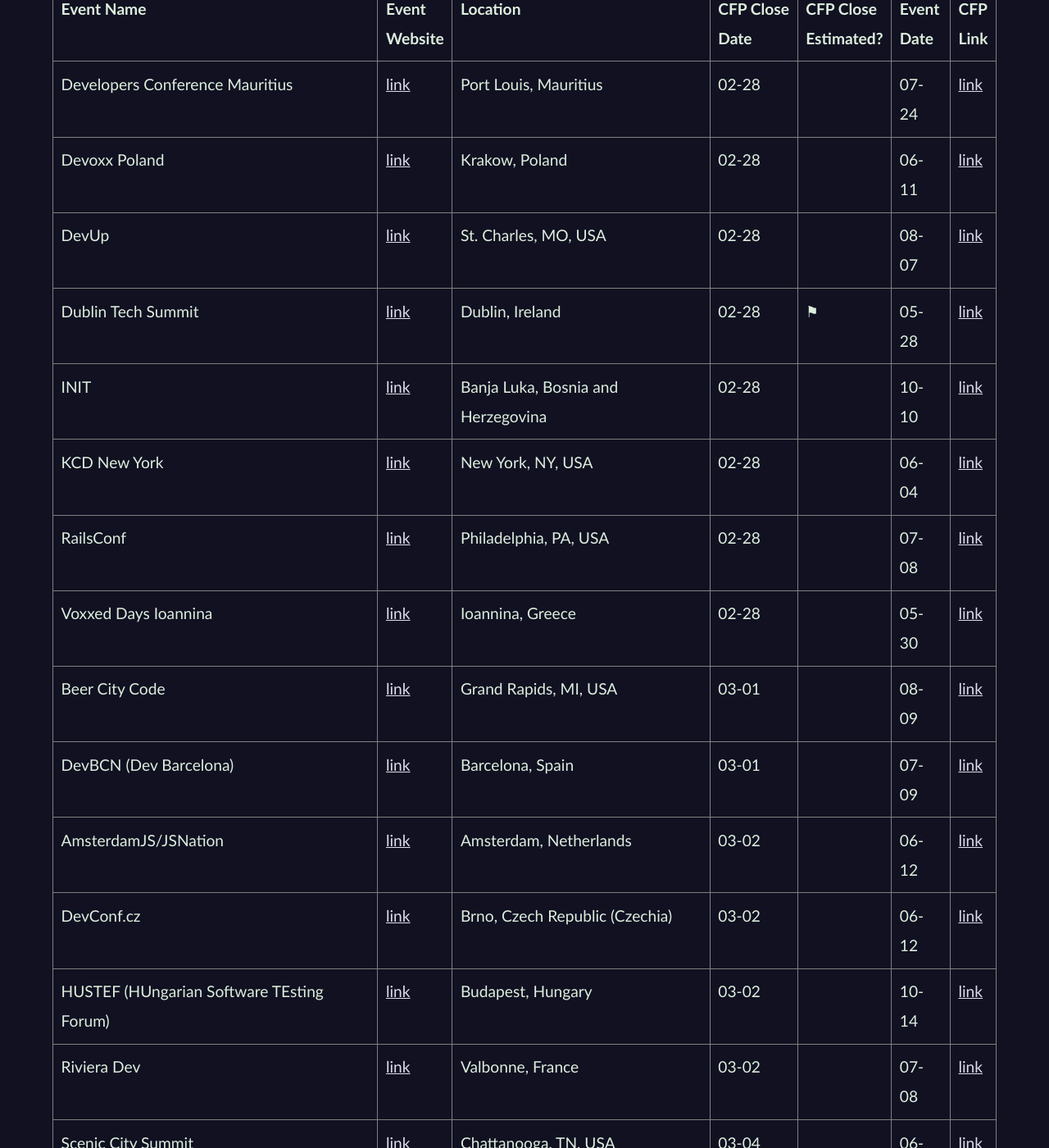
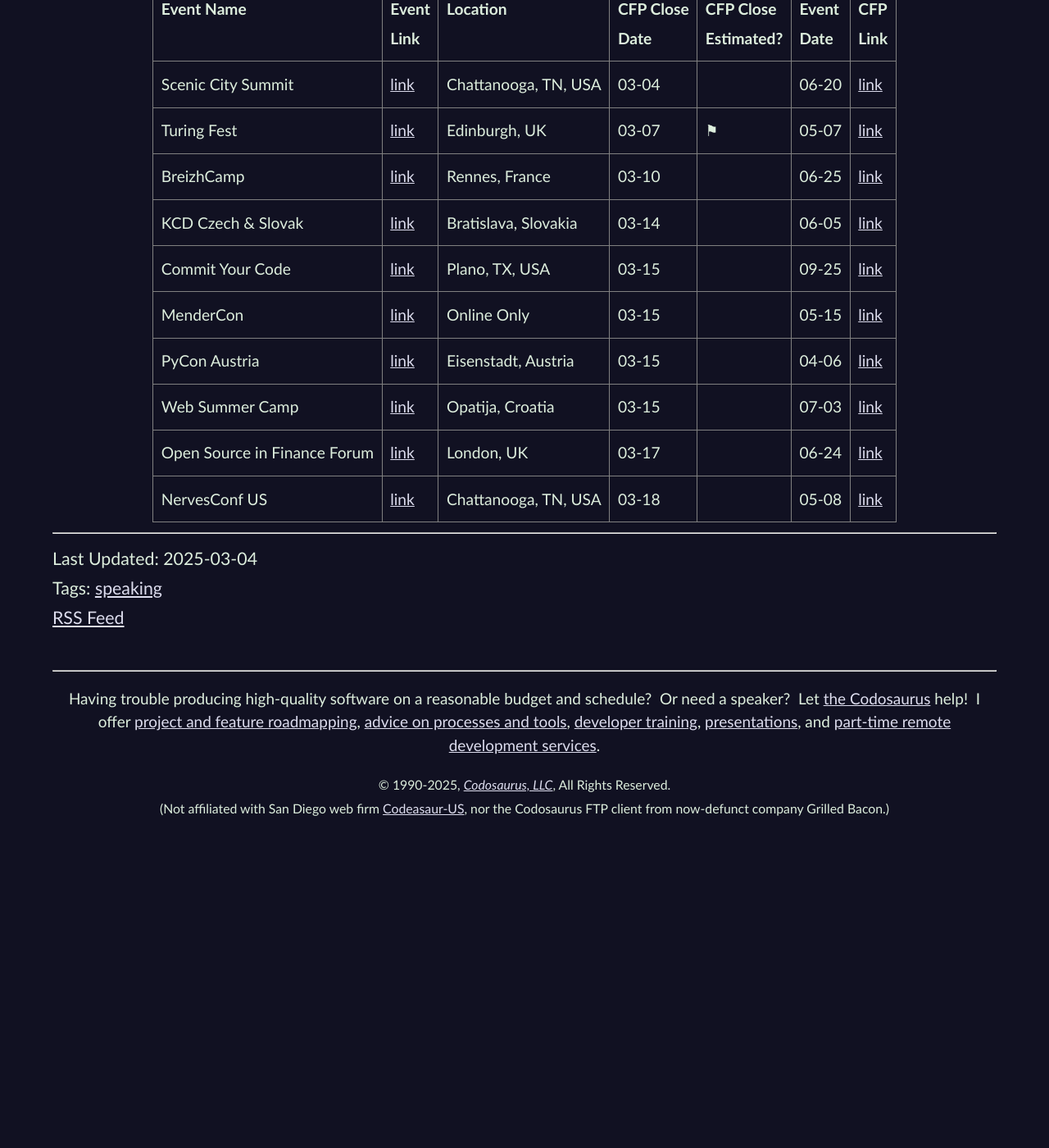
Before and after one commit to CodosaurusLLC/CodosaurusLLC.github.io, a Jekyll site: the page built from _posts/2025-03-04-cfp-list-updated-2025-03-04.md, in a window 1280 px wide and 1400 px high, scrolled down 1045 px. Shown: the whole window at 82% size. Built offline with Jekyll 4.4.1, drawn with Linux system fonts in a browser that asks for light colours; comment, search, counter and statistics services are not loaded; after the commit the page ends 2065 px from its top, so only the background shows below that; some of the changed text lies outside the part shown.

Commit message:
update cfp list

```diff
--- a/_includes/cfp-list-blurb.md
+++ b/_includes/cfp-list-blurb.md
@@ -1,5 +1,5 @@
 <center style="line-height: 1.2">
-LAST UPDATED: 2025-02-25
+LAST UPDATED: 2025-03-04
 </center>
 
 This is a list of CfPs
--- a/_includes/cfps-ending-soon.html
+++ b/_includes/cfps-ending-soon.html
@@ -1,138 +1,12 @@
 <table>
   <tr>
     <th>Event Name</th>
-    <th>Event<br>Website</th>
+    <th>Event<br>Link</th>
     <th>Location</th>
     <th>CFP Close<br>Date</th>
     <th>CFP Close<br>Estimated?</th>
     <th>Event<br>Date</th>
     <th>CFP<br>Link</th>
-  </tr>
-  <tr>
-    <td>Developers Conference Mauritius</td>
-    <td><a href="https://conference.mscc.mu/" target="_blank">link</a></td>
-    <td>Port Louis, Mauritius</td>
-    <td>02-28</td>
-    <td></td>
-    <td>07-24</td>
-    <td><a href="https://sessionize.com/mscc-developers-conference-2025/" target="_blank">link</a></td>
-  </tr>
-  <tr>
-    <td>Devoxx Poland</td>
-    <td><a href="https://devoxx.pl/" target="_blank">link</a></td>
-    <td>Krakow, Poland</td>
-    <td>02-28</td>
-    <td></td>
-    <td>06-11</td>
-    <td><a href="https://devoxx.pl/cfp" target="_blank">link</a></td>
-  </tr>
-  <tr>
-    <td>DevUp</td>
-    <td><a href="https://www.devupconf.org/" target="_blank">link</a></td>
-    <td>St. Charles, MO, USA</td>
-    <td>02-28</td>
-    <td></td>
-    <td>08-07</td>
-    <td><a href="https://sessionize.com/dev-up-2025/" target="_blank">link</a></td>
-  </tr>
-  <tr>
-    <td>Dublin Tech Summit</td>
-    <td><a href="https://dublintechsummit.tech/" target="_blank">link</a></td>
-    <td>Dublin, Ireland</td>
-    <td>02-28</td>
-    <td>⚑</td>
-    <td>05-28</td>
-    <td><a href="https://dublintechsummit.tech/apply-to-speak/" target="_blank">link</a></td>
-  </tr>
-  <tr>
-    <td>INIT</td>
-    <td><a href="https://initconf.org/" target="_blank">link</a></td>
-    <td>Banja Luka, Bosnia and Herzegovina</td>
-    <td>02-28</td>
-    <td></td>
-    <td>10-10</td>
-    <td><a href="https://sessionize.com/init-2025" target="_blank">link</a></td>
-  </tr>
-  <tr>
-    <td>KCD New York</td>
-    <td><a href="https://www.kcdnewyork.com/" target="_blank">link</a></td>
-    <td>New York, NY, USA</td>
-    <td>02-28</td>
-    <td></td>
-    <td>06-04</td>
-    <td><a href="https://sessionize.com/kcd-new-york-2025/" target="_blank">link</a></td>
-  </tr>
-  <tr>
-    <td>RailsConf</td>
-    <td><a href="https://railsconf.org/" target="_blank">link</a></td>
-    <td>Philadelphia, PA, USA</td>
-    <td>02-28</td>
-    <td></td>
-    <td>07-08</td>
-    <td><a href="https://sessionize.com/railsconf-2025" target="_blank">link</a></td>
-  </tr>
-  <tr>
-    <td>Voxxed Days Ioannina</td>
-    <td><a href="https://ioannina.voxxeddays.com/" target="_blank">link</a></td>
-    <td>Ioannina, Greece</td>
-    <td>02-28</td>
-    <td></td>
-    <td>05-30</td>
-    <td><a href="https://vdloa25.cfp.dev/" target="_blank">link</a></td>
-  </tr>
-  <tr>
-    <td>Beer City Code</td>
-    <td><a href="https://www.beercitycode.com/" target="_blank">link</a></td>
-    <td>Grand Rapids, MI, USA</td>
-    <td>03-01</td>
-    <td></td>
-    <td>08-09</td>
-    <td><a href="http://cfp.beercitycode.com/" target="_blank">link</a></td>
-  </tr>
-  <tr>
-    <td>DevBCN (Dev Barcelona)</td>
-    <td><a href="https://www.devbcn.com/" target="_blank">link</a></td>
-    <td>Barcelona, Spain</td>
-    <td>03-01</td>
-    <td></td>
-    <td>07-09</td>
-    <td><a href="https://sessionize.com/devbcn-2025/" target="_blank">link</a></td>
-  </tr>
-  <tr>
-    <td>AmsterdamJS/JSNation</td>
-    <td><a href="https://jsnation.com/" target="_blank">link</a></td>
-    <td>Amsterdam, Netherlands</td>
-    <td>03-02</td>
-    <td></td>
-    <td>06-12</td>
-    <td><a href="https://forms.gle/jbkVrNrdxQa5ABp56" target="_blank">link</a></td>
-  </tr>
-  <tr>
-    <td>DevConf.cz</td>
-    <td><a href="https://www.devconf.info/cz/" target="_blank">link</a></td>
-    <td>Brno, Czech Republic (Czechia)</td>
-    <td>03-02</td>
-    <td></td>
-    <td>06-12</td>
-    <td><a href="https://pretalx.devconf.info/devconf-cz-2025/cfp" target="_blank">link</a></td>
-  </tr>
-  <tr>
-    <td>HUSTEF (HUngarian Software TEsting Forum)</td>
-    <td><a href="https://hustef.hu/" target="_blank">link</a></td>
-    <td>Budapest, Hungary</td>
-    <td>03-02</td>
-    <td></td>
-    <td>10-14</td>
-    <td><a href="https://hustef.hu/call-for-proposals-2025/" target="_blank">link</a></td>
-  </tr>
-  <tr>
-    <td>Riviera Dev</td>
-    <td><a href="https://rivieradev.fr/" target="_blank">link</a></td>
-    <td>Valbonne, France</td>
-    <td>03-02</td>
-    <td></td>
-    <td>07-08</td>
-    <td><a href="https://conference-hall.io/riviera-dev-2025" target="_blank">link</a></td>
   </tr>
   <tr>
     <td>Scenic City Summit</td>
@@ -161,4 +35,67 @@
     <td>06-25</td>
     <td><a href="https://sessionize.com/breizhcamp-2025" target="_blank">link</a></td>
   </tr>
+  <tr>
+    <td>KCD Czech &amp; Slovak</td>
+    <td><a href="https://community.cncf.io/events/details/cncf-kcd-czech-slovak-presents-kcd-czech-amp-slovak-bratislava-2025/" target="_blank">link</a></td>
+    <td>Bratislava, Slovakia</td>
+    <td>03-14</td>
+    <td></td>
+    <td>06-05</td>
+    <td><a href="https://sessionize.com/kcd-czech-slovak-2025" target="_blank">link</a></td>
+  </tr>
+  <tr>
+    <td>Commit Your Code</td>
+    <td><a href="https://www.commityourcode.com/" target="_blank">link</a></td>
+    <td>Plano, TX, USA</td>
+    <td>03-15</td>
+    <td></td>
+    <td>09-25</td>
+    <td><a href="https://sessionize.com/the-commit-your-code-conference-2025" target="_blank">link</a></td>
+  </tr>
+  <tr>
+    <td>MenderCon</td>
+    <td><a href="https://mendercon.com/" target="_blank">link</a></td>
+    <td>Online Only</td>
+    <td>03-15</td>
+    <td></td>
+    <td>05-15</td>
+    <td><a href="https://www.papercall.io/mendercon-2025" target="_blank">link</a></td>
+  </tr>
+  <tr>
+    <td>PyCon Austria</td>
+    <td><a href="https://at.pycon.org/" target="_blank">link</a></td>
+    <td>Eisenstadt, Austria</td>
+    <td>03-15</td>
+    <td></td>
+    <td>04-06</td>
+    <td><a href="https://www.papercall.io/pycon-austria" target="_blank">link</a></td>
+  </tr>
+  <tr>
+    <td>Web Summer Camp</td>
+    <td><a href="https://websummercamp.com/" target="_blank">link</a></td>
+    <td>Opatija, Croatia</td>
+    <td>03-15</td>
+    <td></td>
+    <td>07-03</td>
+    <td><a href="https://sessionize.com/web-summer-camp-2025" target="_blank">link</a></td>
+  </tr>
+  <tr>
+    <td>Open Source in Finance Forum</td>
+    <td><a href="https://events.linuxfoundation.org/open-source-finance-forum-london/" target="_blank">link</a></td>
+    <td>London, UK</td>
+    <td>03-17</td>
+    <td></td>
+    <td>06-24</td>
+    <td><a href="https://sessionize.com/open-source-finance-forum-london-2025" target="_blank">link</a></td>
+  </tr>
+  <tr>
+    <td>NervesConf US</td>
+    <td><a href="https://nervesconf.us/" target="_blank">link</a></td>
+    <td>Chattanooga, TN, USA</td>
+    <td>03-18</td>
+    <td></td>
+    <td>05-08</td>
+    <td><a href="https://www.papercall.io/nerves-conf-us" target="_blank">link</a></td>
+  </tr>
 </table>
--- a/_posts/2025-02-25-cfp-list-updated-2025-02-25.md
+++ b/_posts/2025-03-04-cfp-list-updated-2025-03-04.md
@@ -1,12 +1,12 @@
 ---
 author: Dave Aronson
-date: 2025-02-25
+date: 2025-03-04
 layout: blog-post
-permalink: blog/cfp-list-updated-2025-02-25
+permalink: blog/cfp-list-updated-2025-03-04
 section: Blog
 tags: speaking
 style: cfp-list
-title: CfP List Updated 2025-02-25
+title: CfP List Updated 2025-03-04
 ---
 
 {% include cfp-list-blurb.md %}
```
